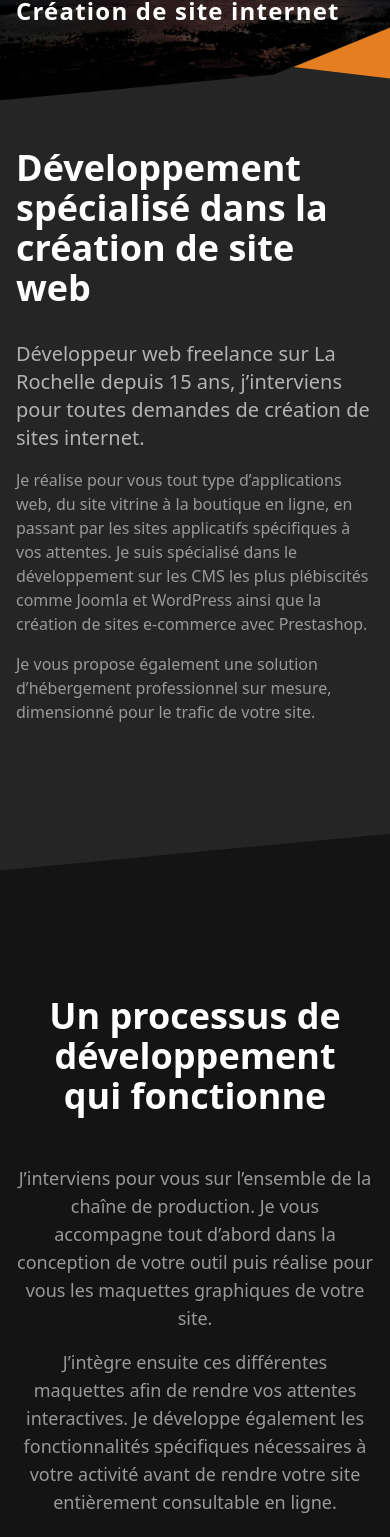
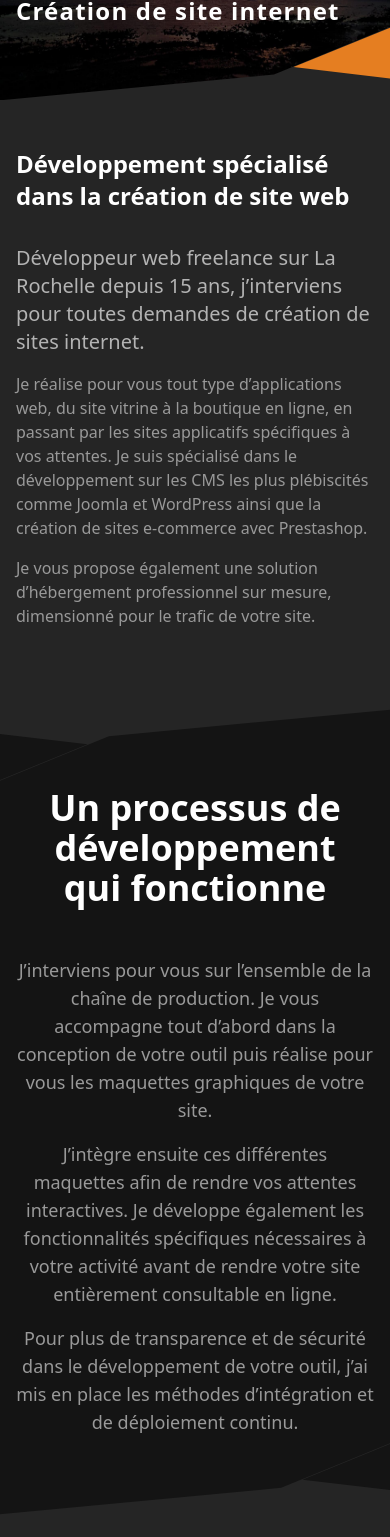
Before and after one commit to akiletour/inrage, a Next.js app: page /prestations/creation-site-web in a window 390 px wide. Shown: the part 117-1654 px from the top of the page. Built offline with nearby package versions, Linux system fonts and the light colour scheme.

Commit message:
fix(diagonal): apply on build website page

```diff
--- a/pages/prestations/creation-site-web/index.tsx
+++ b/pages/prestations/creation-site-web/index.tsx
@@ -38,7 +38,7 @@ export default function PrestationBuildWebsite() {
         </div>
         <div className="lg:ml-[45%] relative lg:h-[736px] flex items-center">
           <div>
-            <h2 className="font-bold text-white text-4xl">
+            <h2 className="font-bold text-white text-2xl md:text-4xl">
               Développement spécialisé dans la création de site web
             </h2>
 
@@ -68,7 +68,7 @@ export default function PrestationBuildWebsite() {
         <Diagonal
           flipX
           flipY
-          className="h-24"
+          className="h-10 sm:h-16 md:h-25 lg:h-36 xl:h-45 -z-10"
           bgClass="fill-gray-dark"
           bgCorner="fill-gray-darker"
         />
@@ -99,13 +99,13 @@ export default function PrestationBuildWebsite() {
           </div>
         </div>
         <Diagonal
-          className="h-24"
           bgClass="fill-gray-dark"
+          className="h-10 sm:h-16 md:h-25 lg:h-36 xl:h-45 -z-10"
           bgCorner="fill-gray-darker"
         />
       </div>
 
-      <div className="container -mb-10 relative z-10">
+      <div className="container mt-4 md:mt-0 lg:-mb-10 relative z-10">
         <SectionTitle
           title={['Mes solutions', 'pour vos sites']}
           content="L'utilisation de CMS aussi populaires que Prestashop et Wordpress, disposant de communauté active et importante, vous garanti d'avoir d'une solution qui pourra évoluer au fur et à mesure de vos besoins et des évolutions technologiques."
@@ -195,10 +195,14 @@ export default function PrestationBuildWebsite() {
         </TextImage>
       </div>
 
-      <Diagonal bgCorner="fill-orange" bgClass="fill-gray-darker" />
+      <Diagonal
+        className="h-10 sm:h-16 md:h-25 lg:h-36 xl:h-45 -z-10"
+        bgCorner="fill-orange"
+        bgClass="fill-gray-darker"
+      />
 
       <div className="bg-gray-darker">
-        <div className="container">
+        <div className="container mb-4 md:mb-0">
           <SectionTitle
             content="inRage est une agence créative et innovante basée au coeur de La Rochelle. Spécialisée dans la création de site Web."
             title="En savoir plus"
@@ -273,10 +277,14 @@ export default function PrestationBuildWebsite() {
           </TextImage>
         </div>
 
-        <Diagonal bgCorner="fill-orange" bgClass="fill-gray-dark" />
+        <Diagonal
+          className="h-10 sm:h-16 md:h-25 lg:h-36 xl:h-45 -z-10"
+          bgCorner="fill-orange"
+          bgClass="fill-gray-dark"
+        />
       </div>
 
-      <div className="container">
+      <div className="container mt-4 md:mt-0">
         <SectionTitle
           content={
             "Pour toute demande ou devis, n'hésitez pas à me contacter en remplissant le formulaire ci-dessous, je serais ravis de vous répondre."
```
